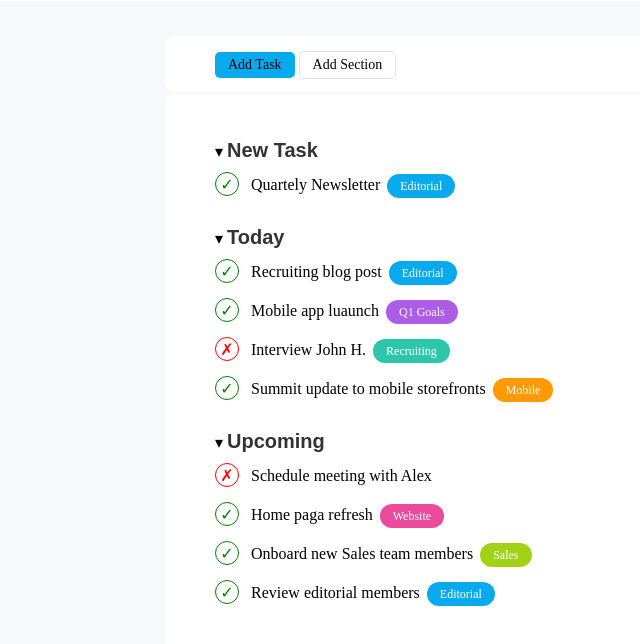
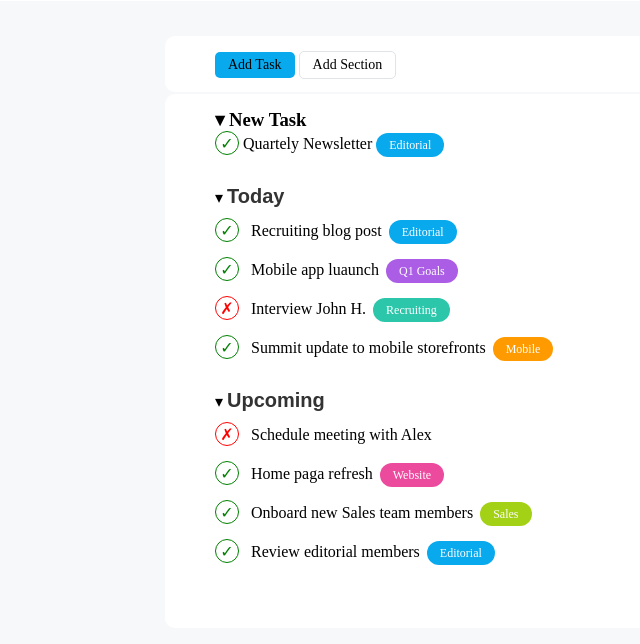
Before and after one commit to federicomolino/html-css-toboolist, a plain HTML site: page index.html in a window 1280 px wide. Shown: the part 76-720 px from the top of the page, without its empty margins (0-640 px from the left). Drawn offline with Linux system fonts and the light colour scheme.

Commit message:
fix:  example list post ex.

```diff
--- a/index.html
+++ b/index.html
@@ -23,7 +23,7 @@
     </nav>
 
     <main>
-        <!--contenent new task-->
+        <!--contenent new task
         <div class="title">
             <span>&#9662;</span>
             <p class="format-title"><strong>New Task</strong></p>
@@ -33,7 +33,15 @@
             <span class="todo-item-icon">&check;</span>
             <p class="todo-item-text">Quartely Newsletter</p>
             <span class="todo-item-tag">Editorial</span>
-        </div>
+        </div>-->
+        <h3>&#9662; New Task</h3>
+        <ol>
+            <ul>
+                <li>
+                    <span class="todo-item-icon">&check;</span> Quartely Newsletter <span class="todo-item-tag">Editorial</span>
+                </li>
+            </ul>
+        </ol>
 
         <!--contenent today-->
         <div class="title">
--- a/style.css
+++ b/style.css
@@ -112,3 +112,7 @@ main{
 .todo-item-sales{
     background-color: #A3D116;
 }
+
+ul{
+    list-style-type: none;
+}
```
